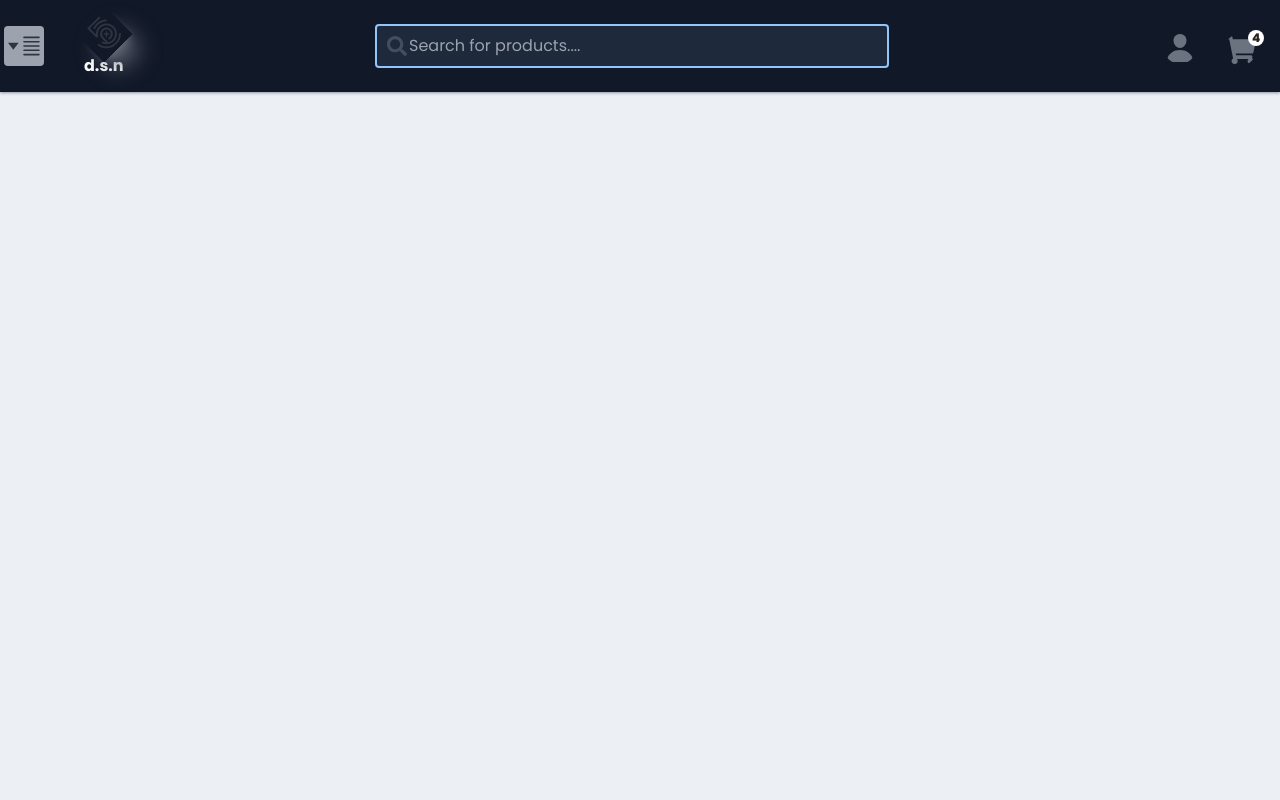
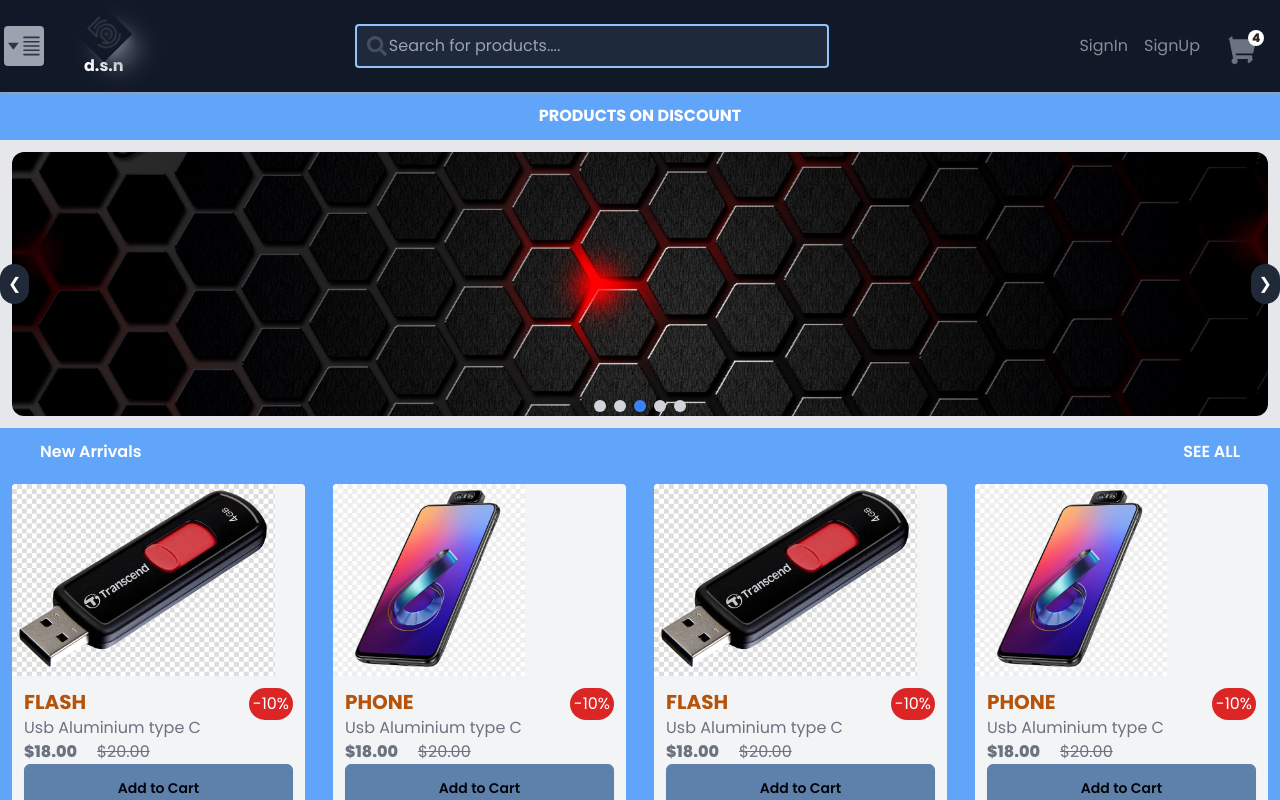
Before and after one commit to dansan-dsn/E-commerce, a React (Vite) app in the folder client/: page / in a window 1280 px wide. Built offline with nearby package versions, Linux system fonts and the light colour scheme.

Commit message:
landing page

```diff
--- a/client/src/components/LandingNavbar.jsx
+++ b/client/src/components/LandingNavbar.jsx
@@ -1,5 +1,5 @@
 import React, { useState } from "react";
-import { NavLink, Link } from "react-router-dom";
+import { NavLink, Link, useNavigate } from "react-router-dom";
 import SearchBar from "./SearchBar";
 import ProfileInfo from "./ProfileInfo";
 import Date from "./cards/CurrentDate";
@@ -10,6 +10,7 @@ import { Im500Px } from "react-icons/im";
 const LandingNavbar = () => {
   const [querySearch, setQuerySearch] = useState("");
   const [isMenu, setIsMenu] = useState(false);
+  const navigate = useNavigate();
 
   const handleChange = (e) => {
     setQuerySearch(e.target.value);
@@ -23,6 +24,10 @@ const LandingNavbar = () => {
     setIsMenu(!isMenu);
   };
 
+  const hanldeCheck = () => {
+    navigate("/login");
+  };
+
   return (
     <div className="sticky top-0 left-0 w-full bg-gray-900 z-50 py-3 px-1 shadow-gray-400 shadow">
       <div className="container mx-auto flex flex-col xs:justify-between items-center relative">
@@ -33,7 +38,7 @@ const LandingNavbar = () => {
             onClick={handleMenu}
           />
 
-          <Link to="/dashboard" className=" font-bold ">
+          <Link to="/" className=" font-bold ">
             <Im500Px className="size-10 -rotate-45 shadow-xl shadow-gray-500 p-1 cursor-pointer" />
             <span className="text-white">d.s.n</span>
           </Link>
@@ -46,8 +51,21 @@ const LandingNavbar = () => {
               />
             </div>
           </div>
-          <ProfileInfo />
-          <Cart />
+          <div className="gap-2 text-white opacity-50">
+            <Link
+              to="/login"
+              className="hover:underline hover:text-blue-500 m-2"
+            >
+              SignIn
+            </Link>
+            <Link
+              to="/register"
+              className="hover:underline hover:text-blue-500 m-2"
+            >
+              SignUp
+            </Link>
+          </div>
+          <Cart checkout={hanldeCheck} />
         </div>
         <div
           className={`w-full bg-gray-900 transition-all duration-300 ease-in-out overflow-hidden ${
--- a/client/src/components/Reviews.jsx
+++ b/client/src/components/Reviews.jsx
@@ -29,8 +29,8 @@ const Reviews = () => {
 
   return (
     <div className="m-0">
-      <div className="p-3">
-        <h1 className="text-center text-2xl font-bold my-1 text-gray-800 uppercase">
+      <div className="">
+        <h1 className="text-center text-2xl font-bold my-1 text-white uppercase">
           Testimonials
         </h1>
         <div className="relative flex overflow-hidden py-10 bg-slate-400 rounded">
--- a/client/src/components/cards/Cart.jsx
+++ b/client/src/components/cards/Cart.jsx
@@ -5,7 +5,7 @@ import { IoClose } from "react-icons/io5";
 import Counter from "./Counter";
 import img from "../../assets/images/shopping cart.jpeg";
 
-const Cart = () => {
+const Cart = ({ checkout }) => {
   const [isCartOpen, setIsCartOpen] = useState(false);
   const [items, setItems] = useState([
     {
@@ -144,6 +144,7 @@ const Cart = () => {
               <div
                 type="submit"
                 className="mx-2 p-3 my-5 text-center bg-blue-900 rounded text-white font-bold cursor-pointer hover:bg-blue-700"
+                onClick={checkout}
               >
                 CheckOut
               </div>
--- a/client/src/pages/Home.jsx
+++ b/client/src/pages/Home.jsx
@@ -12,7 +12,7 @@ const Home = () => {
     <div className="flex flex-col h-screen overflow-hidden">
       <Navbar />
       <div className="flex-grow overflow-y-auto">
-        <div className="bg-blue-300">
+        <div className="bg-blue-400">
           <div className="text-center bg-fuchsia-600 mt-1">
             <h1 className="p-3 text-center uppercase font-bold">
               products on Discount
--- a/client/src/pages/Landing.jsx
+++ b/client/src/pages/Landing.jsx
@@ -1,10 +1,41 @@
 import React from "react";
+import { Link } from "react-router-dom";
 import LandingNavbar from "../components/LandingNavbar";
+import Carousel from "../components/Carousel";
+import Item from "../components/cards/Item";
+import DisplayReview from "../components/cards/DisplayReview";
+import Reviews from "../components/Reviews";
+import Footer from "../components/Footer";
 
 const Landing = () => {
   return (
     <>
-      <LandingNavbar />
+      <div className="flex flex-col h-screen overflow-hidden">
+        <LandingNavbar />
+        <div className="flex-grow overflow-y-auto">
+          <div className="bg-blue-400">
+            <h2 className="p-3 -mb-3 text-white text-center uppercase font-bold">
+              products on Discount
+            </h2>
+            <Carousel />
+            <div>
+              <div className="flex justify-between py-2 px-10 text-white mt-1">
+                <p className="font-semibold">New Arrivals</p>
+                <Link
+                  to="/categories"
+                  className="font-semibold uppercase hover:text-gray-600"
+                >
+                  See All
+                </Link>
+              </div>
+              <Item />
+            </div>
+            <DisplayReview />
+            <Reviews />
+            <Footer />
+          </div>
+        </div>
+      </div>
     </>
   );
 };
```
